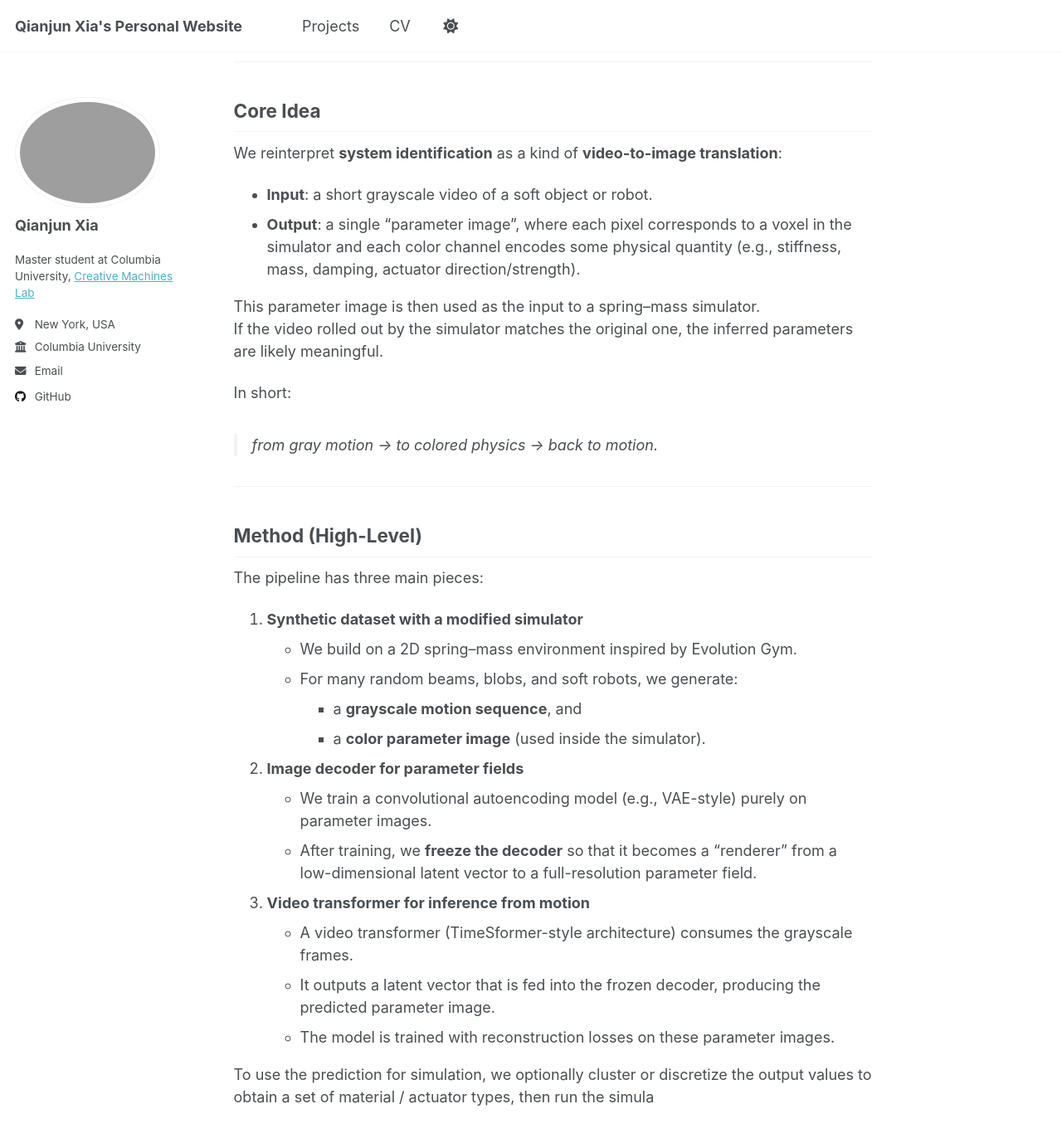
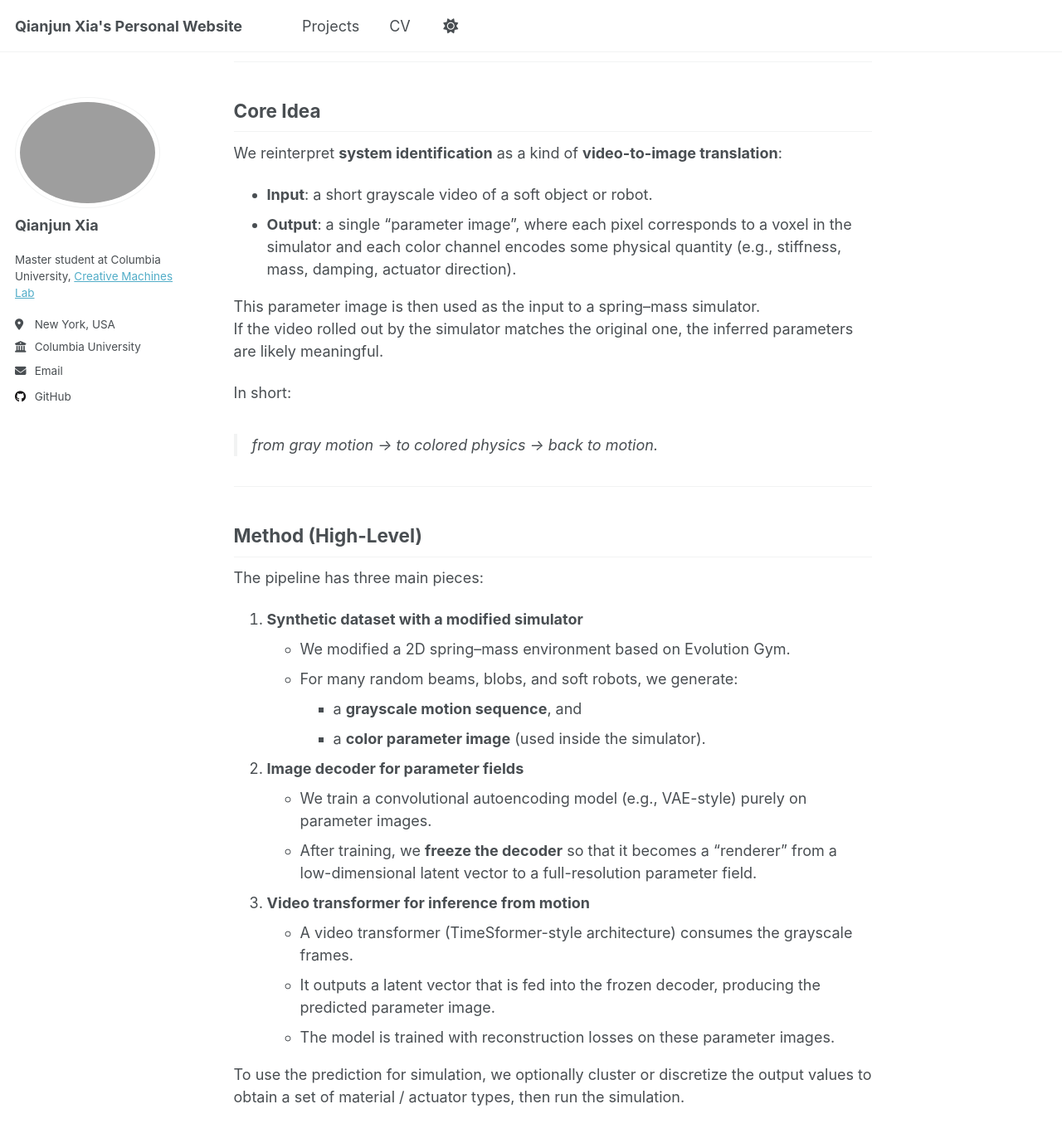
Before and after one commit to Qianjun-Xia/Qianjun-Xia.github.io, a Jekyll site: the page built from _projects/2025-RoboVoxel-CU.md, in a window 1280 px wide and 1400 px high, scrolled down 1147 px. Shown: the top 1372 px of the window at 83% size. Built offline with Jekyll 4.4.1, drawn with Linux system fonts in a browser that asks for light colours; a script that is not in the unit is left out.

Commit message:
some update

```diff
--- a/_projects/2025-RoboVoxel-CU.md
+++ b/_projects/2025-RoboVoxel-CU.md
@@ -33,7 +33,7 @@ RoboVoxel explores the question:
 We reinterpret **system identification** as a kind of **video-to-image translation**:
 
 - **Input**: a short grayscale video of a soft object or robot.
-- **Output**: a single “parameter image”, where each pixel corresponds to a voxel in the simulator and each color channel encodes some physical quantity (e.g., stiffness, mass, damping, actuator direction/strength).
+- **Output**: a single “parameter image”, where each pixel corresponds to a voxel in the simulator and each color channel encodes some physical quantity (e.g., stiffness, mass, damping, actuator direction).
 
 This parameter image is then used as the input to a spring–mass simulator.
 If the video rolled out by the simulator matches the original one, the inferred parameters are likely meaningful.
@@ -51,7 +51,7 @@ In short:
 The pipeline has three main pieces:
 
 1. **Synthetic dataset with a modified simulator**
-   - We build on a 2D spring–mass environment inspired by Evolution Gym.
+   - We modified a 2D spring–mass environment based on Evolution Gym.
    - For many random beams, blobs, and soft robots, we generate:
      - a **grayscale motion sequence**, and
      - a **color parameter image** (used inside the simulator).
@@ -65,4 +65,4 @@ The pipeline has three main pieces:
    - It outputs a latent vector that is fed into the frozen decoder, producing the predicted parameter image.
    - The model is trained with reconstruction losses on these parameter images.
 
-To use the prediction for simulation, we optionally cluster or discretize the output values to obtain a set of material / actuator types, then run the simula
+To use the prediction for simulation, we optionally cluster or discretize the output values to obtain a set of material / actuator types, then run the simulation.
```
Also changed, not shown: _pages/about.md (+1 -1 lines), _projects/2024-magnetic_wire-SJTU.md (+82 -0 lines), 5 other files.
